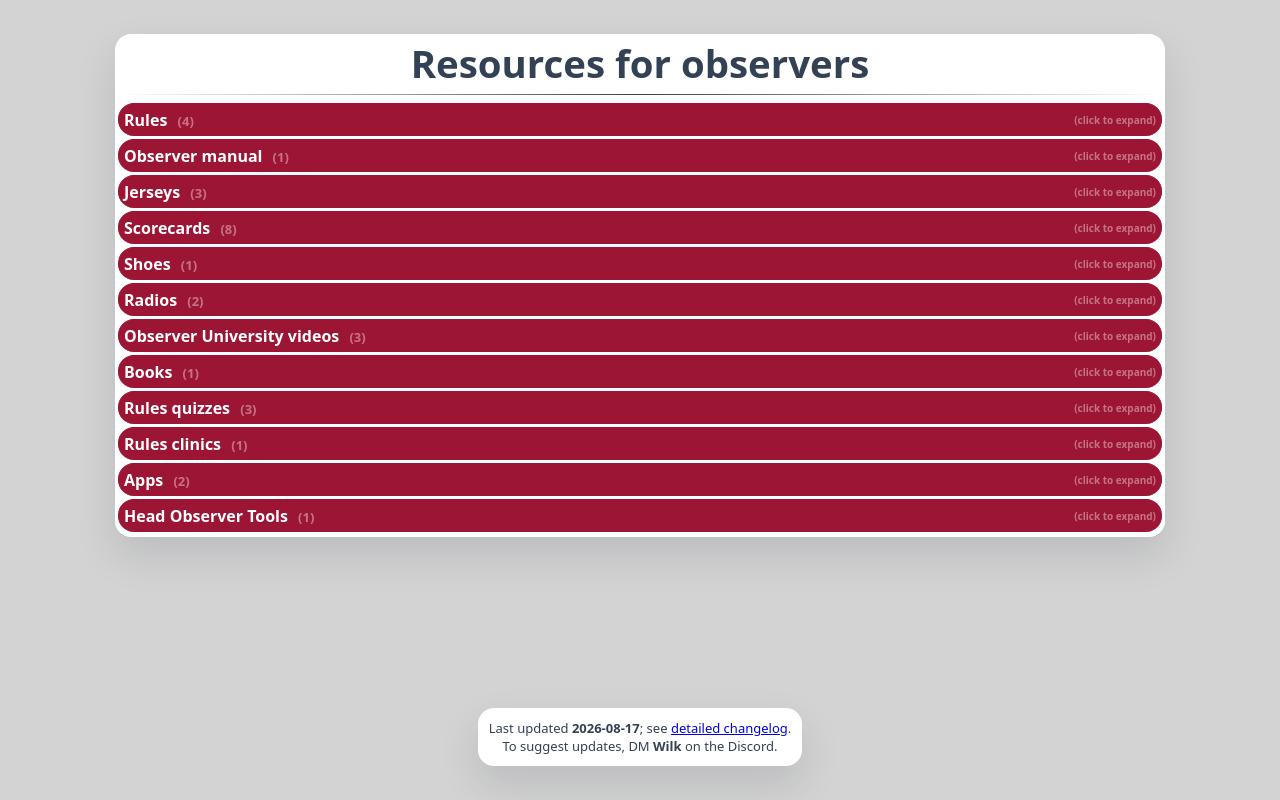
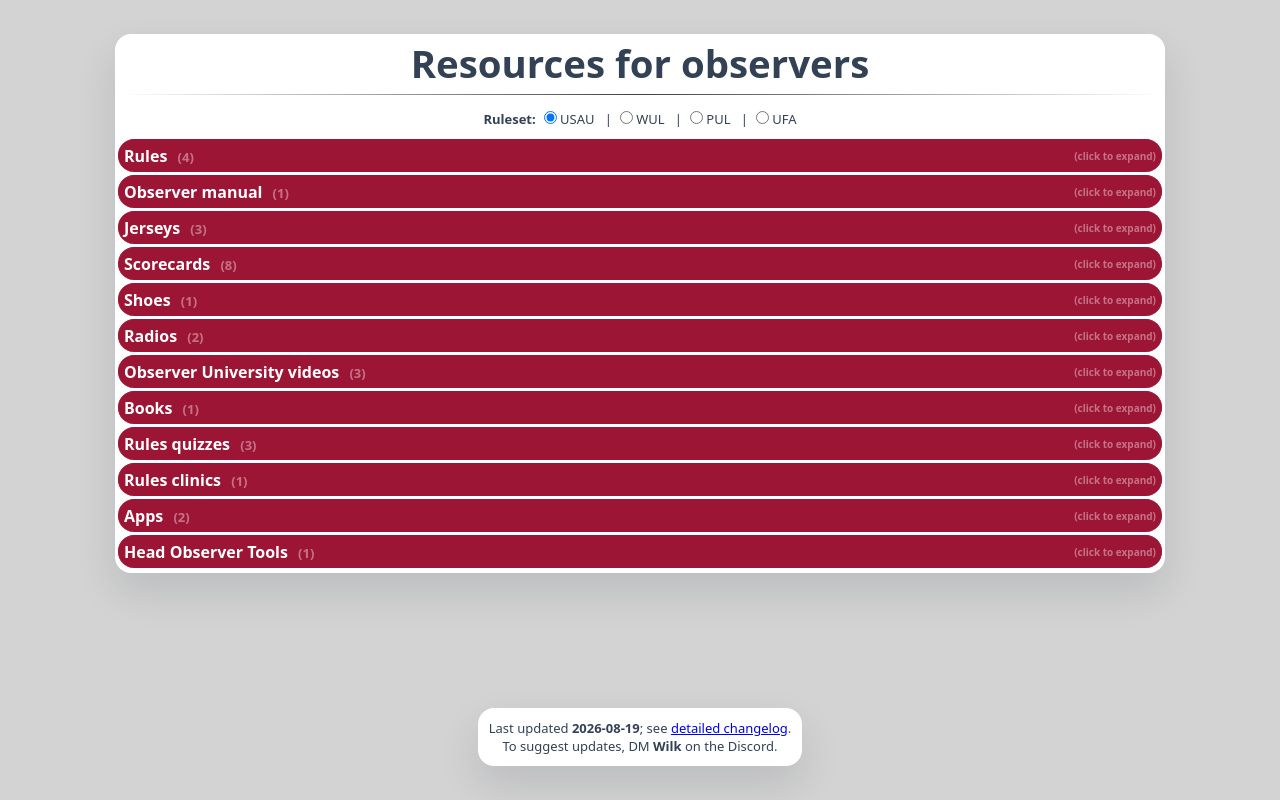
Before and after one commit to jdwilkinson/ObserverResources, a React (Vite) app: page / in a window 1280 px wide. Built offline with nearby package versions, Linux system fonts and the light colour scheme.

Commit message:
Add the concept of multiple rulesets.

```diff
--- a/src/App.tsx
+++ b/src/App.tsx
@@ -1,8 +1,16 @@
+import { useState } from 'react';
 import CollapsibleSection from './CollapsibleSection';
 import Resources from './resources/Resources';
-import { App as AppResource, Book, HeadObserverTool, Jersey, ObserverManual, ObserverUniversityVideo, Radio, Rules, RulesClinic, RulesQuiz, Scorecard, Shoe } from './types/ResourceTypes';
+import Ruleset from './types/Ruleset';
+import RulesetPicker from './RulesetPicker';
 
 const App = () => {
+  const [activeRuleset, setActiveRuleset] = useState<string>(Ruleset.USAU);
+
+  function onRulesetChange(newRuleset: string) {
+    setActiveRuleset(newRuleset);
+  }
+
   return (
     <main>
       <section className="main-section">
@@ -10,68 +18,70 @@ const App = () => {
 
         <hr className="hr-separator" />
 
-        <CollapsibleSection sectionTitle="Rules">
-          {Resources.rules.map((rule: Rules) => (rule.render()))}
-        </CollapsibleSection>
+        <RulesetPicker onRulesetChange={onRulesetChange} />
 
-        <CollapsibleSection sectionTitle="Observer manual">
-          {Resources.observerManuals.map((manual: ObserverManual) => (manual.render()))}
-        </CollapsibleSection>
+        <CollapsibleSection
+          sectionTitle="Rules"
+          containedItems={Resources.getRenderedResourcesForRuleset(Resources.rules, activeRuleset)} />
 
-        <CollapsibleSection sectionTitle="Jerseys">
-          {Resources.jerseys.map((jersey: Jersey) => (jersey.render()))}
-        </CollapsibleSection>
+        <CollapsibleSection
+          sectionTitle="Observer manual"
+          containedItems={Resources.getRenderedResourcesForRuleset(Resources.observerManuals, activeRuleset)} />
 
-        <CollapsibleSection sectionTitle="Scorecards">
-          {Resources.scorecards.map((sc: Scorecard) => (sc.render()))}
-        </CollapsibleSection>
+        <CollapsibleSection
+          sectionTitle="Jerseys"
+          containedItems={Resources.getRenderedResourcesForRuleset(Resources.jerseys, activeRuleset)} />
 
-        <CollapsibleSection sectionTitle="Shoes">
-          {Resources.shoes.map((shoe: Shoe) => (shoe.render()))}
-        </CollapsibleSection>
+        <CollapsibleSection
+          sectionTitle="Scorecards"
+          containedItems={Resources.getRenderedResourcesForRuleset(Resources.scorecards, activeRuleset)} />
+
+        <CollapsibleSection
+          sectionTitle="Shoes"
+          containedItems={Resources.getRenderedResourcesForRuleset(Resources.shoes, activeRuleset)} />
 
         {/* TODO: Scour Discord for shorts, jackets, hats, etc */}
         {/* <CollapsibleSection sectionTitle="Apparel">
           ...
         </CollapsibleSection> */}
 
-        <CollapsibleSection sectionTitle="Radios">
-          {Resources.radios.map((radio: Radio) => (radio.render()))}
-        </CollapsibleSection>
+        <CollapsibleSection
+          sectionTitle="Radios"
+          containedItems={Resources.getRenderedResourcesForRuleset(Resources.radios, activeRuleset)} />
 
-        <CollapsibleSection sectionTitle="Observer University videos">
-          {Resources.observerUniversityVideos.map((video: ObserverUniversityVideo) => (video.render()))}
-        </CollapsibleSection>
+        <CollapsibleSection
+          sectionTitle="Observer University videos"
+          containedItems={Resources.getRenderedResourcesForRuleset(Resources.observerUniversityVideos, activeRuleset)} />
 
-        <CollapsibleSection sectionTitle="Books">
-          {Resources.books.map((book: Book) => (book.render()))}
-        </CollapsibleSection>
+        <CollapsibleSection
+          sectionTitle="Books"
+          containedItems={Resources.getRenderedResourcesForRuleset(Resources.books, activeRuleset)} />
 
-        <CollapsibleSection sectionTitle="Rules quizzes">
-          {Resources.rulesQuizzes.map((quiz: RulesQuiz) => (quiz.render()))}
-        </CollapsibleSection>
+        <CollapsibleSection
+          sectionTitle="Rules quizzes"
+          containedItems={Resources.getRenderedResourcesForRuleset(Resources.rulesQuizzes, activeRuleset)} />
 
-        <CollapsibleSection sectionTitle="Rules clinics">
-          {Resources.rulesClinics.map((clinic: RulesClinic) => (clinic.render()))}
-        </CollapsibleSection>
+        <CollapsibleSection
+          sectionTitle="Rules clinics"
+          containedItems={Resources.getRenderedResourcesForRuleset(Resources.rulesClinics, activeRuleset)} />
 
         {/* TODO: Consider whether this is the right place to put video resources */}
         {/* <CollapsibleSection sectionTitle="Video replays">
           ...
           </CollapsibleSection> */}
 
-        <CollapsibleSection sectionTitle="Apps">
-          {Resources.apps.map((app: AppResource) => (app.render()))}
-        </CollapsibleSection>
+        <CollapsibleSection
+          sectionTitle="Apps"
+          containedItems={Resources.getRenderedResourcesForRuleset(Resources.apps, activeRuleset)} />
 
-        <CollapsibleSection sectionTitle="Head Observer Tools">
-          {Resources.headObserverTools.map((tool: HeadObserverTool) => (tool.render()))}
-        </CollapsibleSection>
+        <CollapsibleSection
+          sectionTitle="Head Observer Tools"
+          containedItems={Resources.getRenderedResourcesForRuleset(Resources.headObserverTools, activeRuleset)} />
       </section>
 
       <section>
         <div className="footer">
-          Last updated <b>2026-08-17</b>; see&nbsp;
+          Last updated <b>2026-08-19</b>; see&nbsp;
           <a href='https://github.com/jdwilkinson/ObserverResources/commits/main/' target='_blank'>
             detailed changelog
           </a>.
--- /dev/null
+++ b/src/RulesetPicker.tsx
@@ -0,0 +1,50 @@
+import { useState } from "react";
+import Ruleset from "./types/Ruleset";
+
+const RulesetPicker = (props: { onRulesetChange: (ruleset: string) => void }) => {
+    const [activeRuleset, setActiveRuleset] = useState<string>(Ruleset.USAU);
+
+    function renderAllRulesets(): JSX.Element[] {
+        let first: boolean = true;
+        let returnArray: JSX.Element[] = [];
+
+        returnArray.push(<span><b>Ruleset:</b> </span>);
+
+        for (const ruleset of Object.values(Ruleset)) {
+            if (!first) {
+                returnArray.push(<span> &nbsp; | </span>);
+            }
+
+            const checked = activeRuleset === ruleset;
+            returnArray.push(renderRulesetOption(ruleset, checked));
+            first = false;
+        }
+
+        return returnArray;
+    };
+
+    function renderRulesetOption(ruleset: string, checked: boolean): JSX.Element {
+        return (<>
+            <input
+                type="radio"
+                name="ruleset"
+                id={`ruleset-${ruleset}`}
+                key={`ruleset-${ruleset}`}
+                value={ruleset}
+                checked={checked}
+                onChange={() => { setActiveRuleset(ruleset); props.onRulesetChange(ruleset); }}
+            />
+            <label
+                key={`ruleset-label-${ruleset}`}
+                htmlFor={`ruleset-${ruleset}`}>
+                {ruleset}
+            </label>
+        </>);
+    }
+
+    return (<div className="ruleset-picker">
+        {renderAllRulesets()}
+    </div>);
+}
+
+export default RulesetPicker;
--- a/src/index.css
+++ b/src/index.css
@@ -123,6 +123,13 @@ p {
 }
 
 .footer {
+  font-size: small;
+  color: #334155;
+  text-align: center;
+  padding: 8px;
+}
+
+.ruleset-picker {
   font-size: small;
   color: #334155;
   text-align: center;
--- a/src/resources/resources.json
+++ b/src/resources/resources.json
@@ -7,7 +7,10 @@
             "description": "A watch-based app that tracks time between points, timeouts, and halftime.  Android only.",
             "courtesyOf": "Jason R",
             "link": "https://play.google.com/store/apps/details?id=com.ultimateobservers.sota",
-            "resourceFormat": "WebLink"
+            "resourceFormat": "WebLink",
+            "rulesets": [
+                "USAU"
+            ]
         },
         {
             "id": "app-ultiobserver",
@@ -16,7 +19,10 @@
             "description": "A phone-based app that tracks time and game state, intended to replace both paper scoresheets and a stopwatch.  Android only.",
             "courtesyOf": "Mike J",
             "link": "https://github.com/rmjarvis/UltiObserver#installation",
-            "resourceFormat": "WebLink"
+            "resourceFormat": "WebLink",
+            "rulesets": [
+                "USAU"
+            ]
         }
     ],
     "books": [
@@ -27,7 +33,13 @@
             "description": "This book dives deeply into the 'soft skills' necessary to be a game official: communication, game management, conflict resolution, etc.  It's an excellent read.",
             "courtesyOf": "Zeta",
             "link": "https://www.amazon.com/Social-Ref-Become-Better-Referee/dp/1793133549",
-            "resourceFormat": "Amazon"
+            "resourceFormat": "Amazon",
+            "rulesets": [
+                "USAU",
+                "WUL",
+                "PUL",
+                "UFA"
+            ]
         }
     ],
     "headObserverTools": [
@@ -38,7 +50,10 @@
             "description": "A web-based tool that generates tables of games and cap times for a given tournament.  Useful when drawing up an observer schedule.",
             "courtesyOf": "Austin",
             "link": "https://afbcary.github.io/obs-shep/",
-            "resourceFormat": "WebLink"
+            "resourceFormat": "WebLink",
+            "rulesets": [
+                "USAU"
+            ]
         }
     ],
     "jerseys": [
@@ -49,7 +64,10 @@
             "title": "Official USAU orange jersey",
             "description": "The official orange jersey of the observer program.  You absolutely must have one of these.",
             "link": "https://www.spinultimate.com/collections/usa-ultimate-observer-jerseys/products/observer-short-sleeve-jersey-orange",
-            "resourceFormat": "WebLink"
+            "resourceFormat": "WebLink",
+            "rulesets": [
+                "USAU"
+            ]
         },
         {
             "id": "jersey-short-green",
@@ -58,7 +76,10 @@
             "title": "Official USAU green jersey",
             "description": "The official green jersey of the observer program.  It's highly recommended to have one of these.",
             "link": "https://www.spinultimate.com/collections/usa-ultimate-observer-jerseys/products/observer-short-sleeve-jersey-kelly",
-            "resourceFormat": "WebLink"
+            "resourceFormat": "WebLink",
+            "rulesets": [
+                "USAU"
+            ]
         },
         {
             "id": "jersey-long-orange",
@@ -66,7 +87,10 @@
             "title": "Long-sleeve orange jersey",
             "description": "An unofficial long-sleeved variant of the orange jersey. May be useful in cold conditions, though some people find that it complicates wearing a radio.",
             "link": "https://www.spinultimate.com/collections/usa-ultimate-observer-jerseys/products/observer-long-sleeve-jersey-orange",
-            "resourceFormat": "WebLink"
+            "resourceFormat": "WebLink",
+            "rulesets": [
+                "USAU"
+            ]
         }
     ],
     "observerManuals": [
@@ -77,7 +101,10 @@
             "title": "USAU observer manual (PDF)",
             "description": "The official USAU observer manual, discussing how to apply the rules and how to conduct yourself as an observer.  Last updated April 2024.",
             "link": "https://usaultimate.org/wp-content/uploads/2020/11/2024-Observer-Manual-2024-04-25.pdf",
-            "resourceFormat": "PDF"
+            "resourceFormat": "PDF",
+            "rulesets": [
+                "USAU"
+            ]
         }
     ],
     "observerUniversityVideos": [
@@ -87,7 +114,10 @@
             "title": "Volume 1",
             "description": "Created for return-to-play in 2021, the first installment of this educational video series walks through many topics at a shallow level. ~75 minutes.",
             "link": "https://www.youtube.com/watch?v=jEssYG0SwO8",
-            "resourceFormat": "YouTube"
+            "resourceFormat": "YouTube",
+            "rulesets": [
+                "USAU"
+            ]
         },
         {
             "id": "observer-university-2",
@@ -95,7 +125,10 @@
             "title": "Volume 2",
             "description": "The second installment gets more tactical, diving deeper into what actually occurs on the field throughout a game. ~75 minutes.",
             "link": "https://www.youtube.com/watch?v=HndetKAiOmE",
-            "resourceFormat": "YouTube"
+            "resourceFormat": "YouTube",
+            "rulesets": [
+                "USAU"
+            ]
         },
         {
             "id": "observer-university-3",
@@ -103,7 +136,10 @@
             "title": "Volume 3",
             "description": "The final installment discusses the harder aspects of game management, and includes several videos as examples. ~75 minutes.",
             "link": "https://www.youtube.com/watch?v=5ayEnILKlK4",
-            "resourceFormat": "YouTube"
+            "resourceFormat": "YouTube",
+            "rulesets": [
+                "USAU"
+            ]
         }
     ],
     "radios": [
@@ -113,7 +149,13 @@
             "title": "Ejeas V4",
             "description": "The de-facto standard for radio communication. Allows pairing up to 4 headsets. Many observers have a pair of these.",
             "link": "https://www.amazon.com/EJEAS-Motorcycle-Bluetooth-Real-time-Simultaneously/dp/B09ZDYR5KG/",
-            "resourceFormat": "Amazon"
+            "resourceFormat": "Amazon",
+            "rulesets": [
+                "USAU",
+                "WUL",
+                "PUL",
+                "UFA"
+            ]
         },
         {
             "id": "radio-ejeas-v6",
@@ -121,7 +163,13 @@
             "title": "Ejeas V6",
             "description": "Similar to the V4's, with the major drawback of only being able to pair two headsets. Seems to be slightly more reliable and have higher-quality audio.",
             "link": "https://www.amazon.com/EJEAS-Motorcycle-Bluetooth-Real-time-Simultaneously/dp/B07BPX8RH9/",
-            "resourceFormat": "Amazon"
+            "resourceFormat": "Amazon",
+            "rulesets": [
+                "USAU",
+                "WUL",
+                "PUL",
+                "UFA"
+            ]
         }
     ],
     "rules": [
@@ -132,7 +180,10 @@
             "title": "USAU rules (web)",
             "description": "The web-based version of USAU's 2026-2027 official rules.",
             "link": "https://usaultimate.org/rules/",
-            "resourceFormat": "WebLink"
+            "resourceFormat": "WebLink",
+            "rulesets": [
+                "USAU"
+            ]
         },
         {
             "id": "rules-usau-pdf",
@@ -141,7 +192,10 @@
             "title": "USAU rules (PDF)",
             "description": "The PDF version of USAU's 2026-2027 official rules; well-suited for printing.",
             "link": "https://usaultimate.org/wp-content/uploads/2025/12/2026-27-Official-Rules-of-Ultimate.pdf",
-            "resourceFormat": "PDF"
+            "resourceFormat": "PDF",
+            "rulesets": [
+                "USAU"
+            ]
         },
         {
             "id": "dynamic-rules",
@@ -150,7 +204,10 @@
             "description": "A more user-friendly web version of the rules.  Allows pinning different rules to see them side-by-side, and easy sharing of those views. Also contains WUL, PUL, and UFA rules.",
             "courtesyOf": "Austin",
             "link": "https://afbcary.github.io/regula_nexus/",
-            "resourceFormat": "WebLink"
+            "resourceFormat": "WebLink",
+            "rulesets": [
+                "USAU"
+            ]
         },
         {
             "id": "rules-best-perspective",
@@ -158,7 +215,10 @@
             "title": "Best Perspective",
             "description": "Another web-based version of the rules, with good searchability.  Created by a non-observer.",
             "link": "https://usaurules.com/rules/usau-official-2026-27",
-            "resourceFormat": "WebLink"
+            "resourceFormat": "WebLink",
+            "rulesets": [
+                "USAU"
+            ]
         }
     ],
     "rulesClinics": [
@@ -169,7 +229,10 @@
             "description": "Developed by DiscNW, this slide deck is suitable for presenting to league players.  It provides an intermediate overview of commonly-encountered rules situations.",
             "courtesyOf": "DiscNW",
             "link": "https://docs.google.com/presentation/d/16MCQM4GuojSA_mFl1BBbsgSacZ9mFjTxQFjuvnxEsLw/edit",
-            "resourceFormat": "GoogleSlides"
+            "resourceFormat": "GoogleSlides",
+            "rulesets": [
+                "USAU"
+            ]
         }
     ],
     "rulesQuizzes": [
@@ -180,7 +243,10 @@
             "title": "USAU college rules quiz",
             "description": "This was sent to teams prior to 2026 College Nationals.  It's relatively short and simple.",
             "link": "https://docs.google.com/forms/d/e/1FAIpQLSdGJ-G4_BF9gTRPCHvjkmRrc8ADFQAgUXWni6UgO0NOeFQYWQ/viewform",
-            "resourceFormat": "GoogleForm"
+            "resourceFormat": "GoogleForm",
+            "rulesets": [
+                "USAU"
+            ]
         },
         {
             "id": "rules-quiz-cotton",
@@ -189,7 +255,10 @@
             "description": "A longer, more difficult, and more comprehensive quiz.  This occasionally makes the rounds among teams, and has over 4,000 responses to date.",
             "courtesyOf": "Cotton",
             "link": "https://docs.google.com/forms/d/e/1FAIpQLSfoOE97ZO3hYOoVHLQXwuXoEOHmofdJbqfedIyZGFq3F_wQQg/viewform",
-            "resourceFormat": "GoogleForm"
+            "resourceFormat": "GoogleForm",
+            "rulesets": [
+                "USAU"
+            ]
         },
         {
             "id": "rules-quiz-best-perspective",
@@ -197,7 +266,10 @@
             "title": "'Best Perspective' rules quiz",
             "description": "A set of rules quizzes created by a non-observer.  Has randomized, per-section, scenario-based, and timed modes.  Created largely by AI; may contain a few mistakes.",
             "link": "https://usaurules.com/quiz",
-            "resourceFormat": "WebLink"
+            "resourceFormat": "WebLink",
+            "rulesets": [
+                "USAU"
+            ]
         }
     ],
     "scorecards": [
@@ -208,7 +280,10 @@
             "title": "Official USAU scorecard",
             "description": "The scorecard contained in the observer manual; technically the 'official' observer scorecard.",
             "link": "/scorecards/scorecard-usau.pdf",
-            "resourceFormat": "PDF"
+            "resourceFormat": "PDF",
+            "rulesets": [
+                "USAU"
+            ]
         },
         {
             "id": "scorecard-zeta",
@@ -217,7 +292,10 @@
             "description": "A horizontally-oriented scorecard, with slots to track ABBA gender-matching.",
             "courtesyOf": "Zeta",
             "link": "/scorecards/scorecard-zeta.pdf",
-            "resourceFormat": "PDF"
+            "resourceFormat": "PDF",
+            "rulesets": [
+                "USAU"
+            ]
         },
         {
             "id": "scorecard-janna",
@@ -232,7 +310,10 @@
             ],
             "courtesyOf": "Janna",
             "link": "/scorecards/scorecard-janna-2x2.pdf",
-            "resourceFormat": "PDF"
+            "resourceFormat": "PDF",
+            "rulesets": [
+                "USAU"
+            ]
         },
         {
             "id": "scorecard-dylan",
@@ -241,7 +322,10 @@
             "description": "Another horizontal scorecard, with a different aspect ratio, larger scoreboxes, and a unique way to keep track of ABBA ratios.",
             "courtesyOf": "Dylan",
             "link": "/scorecards/scorecard-dylan.pdf",
-            "resourceFormat": "PDF"
+            "resourceFormat": "PDF",
+            "rulesets": [
+                "USAU"
+            ]
         },
         {
             "id": "scorecard-yearout",
@@ -260,7 +344,10 @@
             ],
             "courtesyOf": "Jason Y",
             "link": "/scorecards/scorecard-yearout-2.pdf",
-            "resourceFormat": "PDF"
+            "resourceFormat": "PDF",
+            "rulesets": [
+                "USAU"
+            ]
         },
         {
             "id": "scorecard-burn",
@@ -269,7 +356,10 @@
             "description": "Still horizontal scorecard, with dark on the right and a combined-score approach to ABBA tracking.",
             "courtesyOf": "Burn",
             "link": "/scorecards/scorecard-burn.pdf",
-            "resourceFormat": "PDF"
+            "resourceFormat": "PDF",
+            "rulesets": [
+                "USAU"
+            ]
         },
         {
             "id": "scorecard-wally",
@@ -278,7 +368,10 @@
             "description": "A vertically-oriented scorecard, also with ABBA tracking slots.",
             "courtesyOf": "Wally",
             "link": "https://docs.google.com/spreadsheets/d/1F3vDwuCvAQZUAxPEUgbfK8jgJqbMTcb0QkCB3ra74_0/edit?gid=483502455#gid=483502455",
-            "resourceFormat": "GoogleDoc"
+            "resourceFormat": "GoogleDoc",
+            "rulesets": [
+                "USAU"
+            ]
         },
         {
             "id": "scorecard-joey",
@@ -287,7 +380,10 @@
             "description": "Another vertical scorecard, with shading to help differentiate light/dark and ABBA tracking at a glance.",
             "courtesyOf": "Joey",
             "link": "/scorecards/scorecard-joey.pdf",
-            "resourceFormat": "PDF"
+            "resourceFormat": "PDF",
+            "rulesets": [
+                "USAU"
+            ]
         }
     ],
     "shoes": [
@@ -297,7 +393,13 @@
             "title": "Salomon SpeedCross",
             "description": "For those who prefer trail-runners over cleats, these seem to be the de-facto standard.  They're black, and come in men's, women's, wide, and Gore-Tex.",
             "link": "https://www.salomon.com/en-us/c/shoes/icons/speedcross/shopby/colors-black",
-            "resourceFormat": "WebLink"
+            "resourceFormat": "WebLink",
+            "rulesets": [
+                "USAU",
+                "WUL",
+                "PUL",
+                "UFA"
+            ]
         }
     ]
 }
--- /dev/null
+++ b/src/types/Ruleset.tsx
@@ -0,0 +1,9 @@
+ enum Ruleset {
+    USAU = "USAU",
+    WUL = "WUL",
+    PUL = "PUL",
+    UFA = "UFA",
+    // TODO: Add WFDF?
+}
+
+export default Ruleset;
```
Also changed, not shown: src/CollapsibleSection.tsx (+4 -4 lines), src/resources/Resources.tsx (+7 -0 lines), src/types/Resource.tsx (+8 -0 lines), 1 other file (tests, documents, lock files or other folders).
